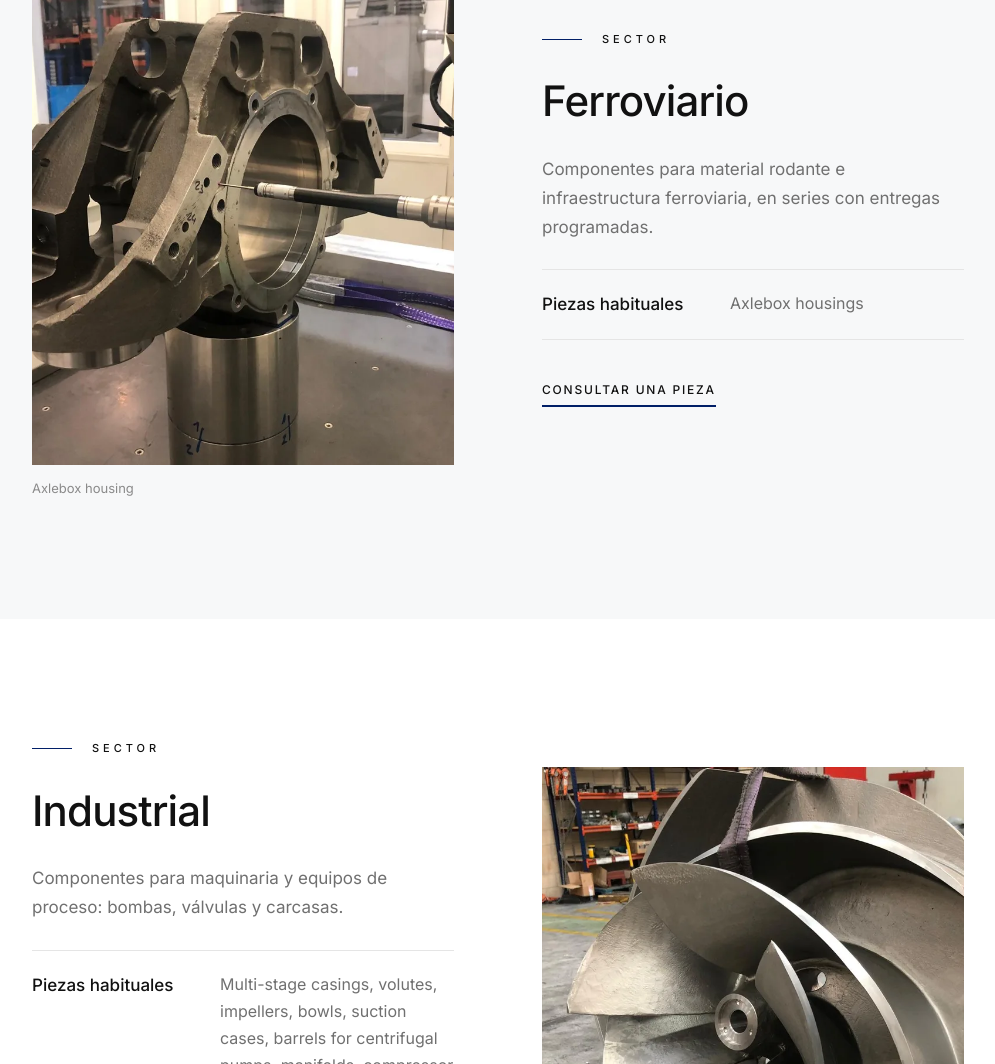
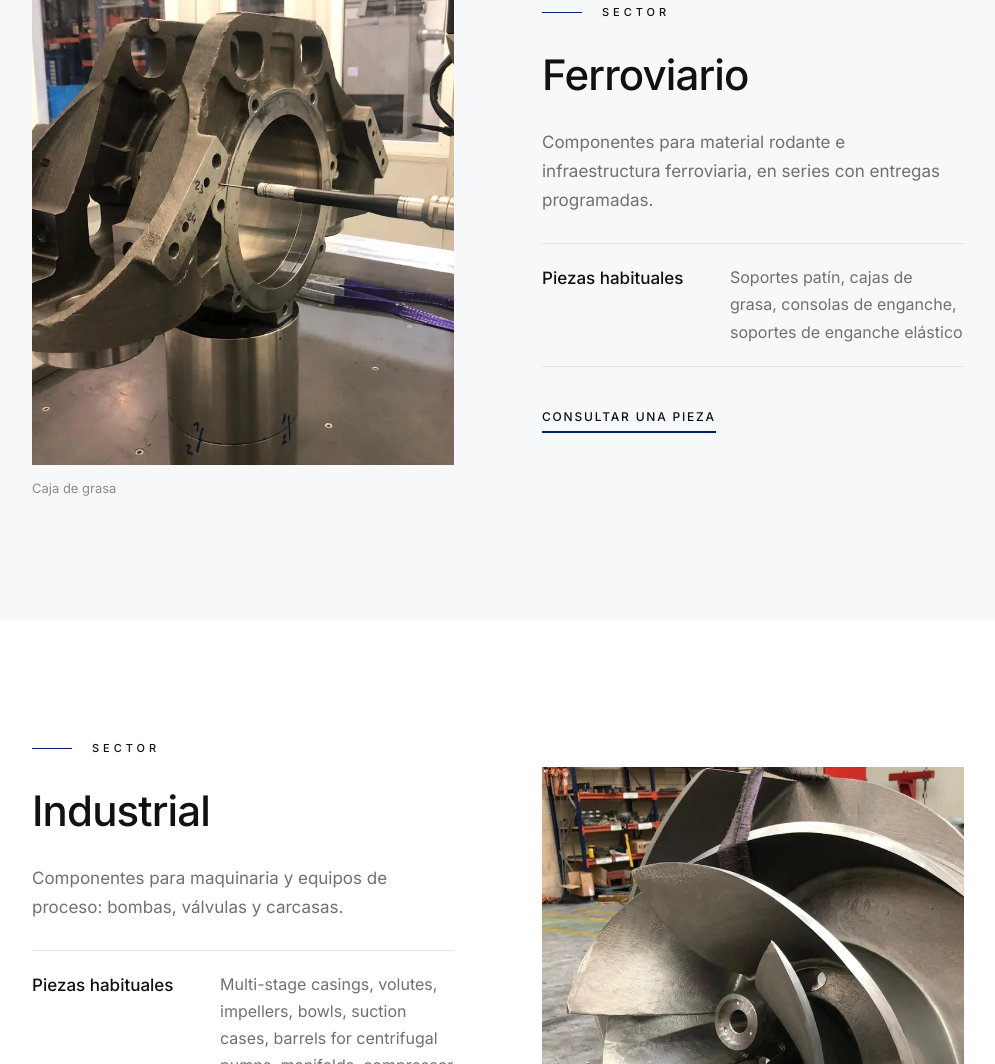
Before and after one commit to lucasvicubas-99/AMLCCTestWEB, a plain HTML site: page v9-sectores.html in a window 1280 px wide. Shown: the part 3196-4260 px from the top of the page, without its empty margins (252-1247 px from the left). Drawn offline with Linux system fonts and the light colour scheme.

Commit message:
Sectores ferroviario: piezas habituales reales (v8, v9 y v10)
Co-Authored-By: Claude Opus 5.5 <noreply@anthropic.com>
Claude-Session: https://claude.ai/code/session_016nMDpf3P5cqfxsyKo8KeHj

```diff
--- a/v9-sectores.html
+++ b/v9-sectores.html
@@ -111,12 +111,12 @@
       <p class="label">Sector</p>
       <h2 class="title" id="t-s-ferroviario">Ferroviario</h2>
       <p class="text">Componentes para material rodante e infraestructura ferroviaria, en series con entregas programadas.</p>
-      <ul class="filas"><li><strong>Piezas habituales</strong><span lang="en">Axlebox housings</span></li></ul>
+      <ul class="filas"><li><strong>Piezas habituales</strong><span>Soportes patín, cajas de grasa, consolas de enganche, soportes de enganche elástico</span></li></ul>
 
       <div class="actions"><a class="link" href="v9-contacto.html#formulario">Consultar una pieza</a></div>
     </div>
     <!-- FOTO: Caja de grasa ferroviaria en control dimensional -->
-    <figure class="split__media"><img src="./assets/sector-ferroviario-axlebox.webp" alt="Caja de grasa ferroviaria en control dimensional" width="1200" height="900" loading="lazy"><figcaption><span lang="en">Axlebox housing</span></figcaption></figure>
+    <figure class="split__media"><img src="./assets/sector-ferroviario-axlebox.webp" alt="Caja de grasa ferroviaria en control dimensional" width="1200" height="900" loading="lazy"><figcaption><span lang="en">Caja de grasa</span></figcaption></figure>
   </div>
 </section>
 <section class="sec" id="s-industrial" aria-labelledby="t-s-industrial">
```
Also changed, not shown: v10-sectores.html (+1 -1 lines), v8-sectores.html (+1 -1 lines).
